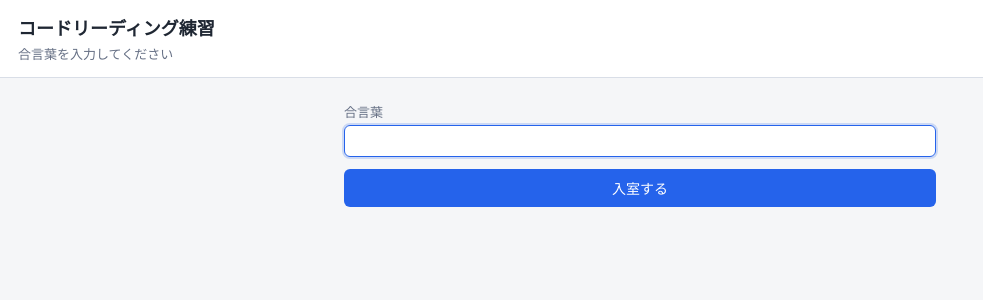
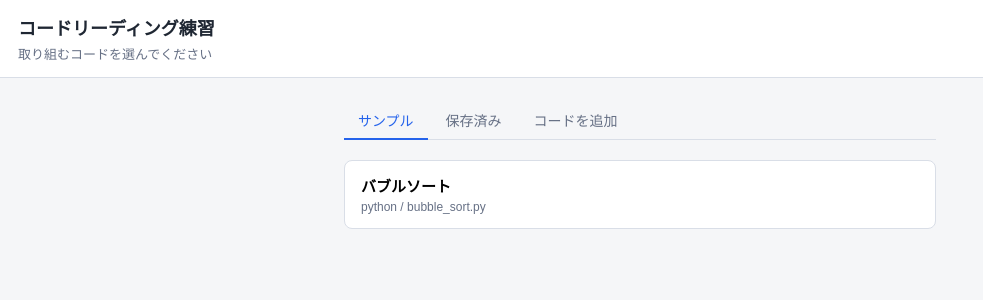
Before and after one commit to Kyono-Aoyagi/chatbot2, a React (Vite) app: page / in a window 1280 px wide. Shown: the top 300 px of the page, without its empty margins (0-983 px from the left). Built offline with nearby package versions, Linux system fonts and the light colour scheme.

Commit message:
Revert "パスワード追加"
This reverts commit 5886a987211899588c16f273bb5cc2147d20d8be.

```diff
--- a/src/App.jsx
+++ b/src/App.jsx
@@ -1,8 +1,7 @@
-import { useEffect, useRef, useState } from 'react'
+import { useRef, useState } from 'react'
 import { PRESET_CODES, createUserCode } from './data/codeLibrary'
 import { STEP_LABELS, getInitialBotMessage, sendToGemini } from './bot/geminiBot'
 import { generateSessionId, logEvent } from './utils/logger'
-import { getStoredAccessCode, setStoredAccessCode, verifyAccessCode } from './utils/accessCode'
 import './styles/global.css'
 
 const USER_CODES_STORAGE_KEY = 'code-reading-tutor.user-codes'
@@ -64,65 +63,6 @@ function CodeBlock({ code }) {
           </div>
         )
       })}
-    </div>
-  )
-}
-
-// ---- AccessGate ----
-
-function AccessGate({ onPass }) {
-  const [code, setCode] = useState('')
-  const [error, setError] = useState('')
-  const [isChecking, setIsChecking] = useState(false)
-
-  const handleSubmit = async (e) => {
-    e.preventDefault()
-    if (!code.trim() || isChecking) return
-
-    setIsChecking(true)
-    setError('')
-
-    try {
-      const ok = await verifyAccessCode(code.trim())
-      if (ok) {
-        setStoredAccessCode(code.trim())
-        onPass()
-      } else {
-        setError('合言葉が正しくありません。')
-      }
-    } catch {
-      setError('確認中にエラーが発生しました。時間をおいて再度お試しください。')
-    } finally {
-      setIsChecking(false)
-    }
-  }
-
-  return (
-    <div className="app">
-      <header className="header">
-        <div>
-          <h1>コードリーディング練習</h1>
-          <p>合言葉を入力してください</p>
-        </div>
-      </header>
-      <main className="selection-main">
-        <form className="paste-form" onSubmit={handleSubmit}>
-          <label className="paste-form__label">
-            合言葉
-            <input
-              type="password"
-              className="paste-form__input"
-              value={code}
-              onChange={e => { setCode(e.target.value); setError('') }}
-              autoFocus
-            />
-          </label>
-          {error && <p className="paste-form__error">{error}</p>}
-          <button type="submit" className="primary-button" disabled={!code.trim() || isChecking}>
-            {isChecking ? '確認中...' : '入室する'}
-          </button>
-        </form>
-      </main>
     </div>
   )
 }
@@ -428,22 +368,9 @@ function ChattingPhase({ activeCode, sessionId, onChangeCode }) {
 // ---- App ----
 
 export default function App() {
-  const [phase, setPhase] = useState('checking') // 'checking' | 'gate' | 'selecting' | 'chatting'
+  const [phase, setPhase] = useState('selecting') // 'selecting' | 'chatting'
   const [activeCode, setActiveCode] = useState(null)
   const [sessionId, setSessionId] = useState(null)
-
-  // 起動時に、以前保存した合言葉がまだ有効かをサーバーに確認し、
-  // 有効ならゲートをスキップする。未保存・無効ならゲートを表示。
-  useEffect(() => {
-    const stored = getStoredAccessCode()
-    if (!stored) {
-      setPhase('gate')
-      return
-    }
-    verifyAccessCode(stored).then(ok => {
-      setPhase(ok ? 'selecting' : 'gate')
-    })
-  }, [])
 
   const handleStart = (codeObj) => {
     const newSessionId = generateSessionId()
@@ -459,14 +386,6 @@ export default function App() {
     setSessionId(null)
   }
 
-  if (phase === 'checking') {
-    return <div className="app" />
-  }
-
-  if (phase === 'gate') {
-    return <AccessGate onPass={() => setPhase('selecting')} />
-  }
-
   if (phase === 'selecting') {
     return <SelectionPhase onStart={handleStart} />
   }
--- a/src/bot/geminiBot.js
+++ b/src/bot/geminiBot.js
@@ -1,5 +1,3 @@
-import { getStoredAccessCode } from '../utils/accessCode'
-
 const API_BASE = '/api'
 
 export const STEPS = [
@@ -44,7 +42,7 @@ export async function sendToGemini({ activeCode, currentStep, userMessage, histo
   const response = await fetch(`${API_BASE}/chat`, {
     method: 'POST',
     headers: { 'Content-Type': 'application/json' },
-    body: JSON.stringify({ activeCode, currentStep, userMessage, history, accessCode: getStoredAccessCode() }),
+    body: JSON.stringify({ activeCode, currentStep, userMessage, history }),
   })
 
   if (!response.ok) {
--- a/src/utils/accessCode.js
+++ /dev/null
@@ -1,30 +0,0 @@
-const ACCESS_CODE_STORAGE_KEY = 'code-reading-tutor.access-code'
-
-export function getStoredAccessCode() {
-  try {
-    return window.localStorage.getItem(ACCESS_CODE_STORAGE_KEY) ?? ''
-  } catch {
-    return ''
-  }
-}
-
-export function setStoredAccessCode(code) {
-  try {
-    window.localStorage.setItem(ACCESS_CODE_STORAGE_KEY, code)
-  } catch {
-    // localStorageが使えない環境でも致命的にはしない
-  }
-}
-
-const API_BASE = '/api'
-
-export async function verifyAccessCode(code) {
-  const response = await fetch(`${API_BASE}/verify-access`, {
-    method: 'POST',
-    headers: { 'Content-Type': 'application/json' },
-    body: JSON.stringify({ accessCode: code }),
-  })
-  if (!response.ok) return false
-  const data = await response.json().catch(() => ({}))
-  return data.ok === true
-}
--- a/src/utils/logger.js
+++ b/src/utils/logger.js
@@ -1,5 +1,4 @@
 const API_BASE = '/api'
-import { getStoredAccessCode } from './accessCode'
 
 export function generateSessionId() {
   return `sess_${Date.now()}_${Math.random().toString(36).slice(2, 8)}`
@@ -10,7 +9,7 @@ export async function logEvent(event) {
     await fetch(`${API_BASE}/log`, {
       method: 'POST',
       headers: { 'Content-Type': 'application/json' },
-      body: JSON.stringify({ ...event, accessCode: getStoredAccessCode() }),
+      body: JSON.stringify(event),
     })
   } catch (error) {
     console.warn('ログ保存に失敗しました', error)
```
Also changed, not shown: api/_lib/accessCode.js (deleted, +0 -8 lines), api/chat.js (+1 -6 lines), api/log.js (+1 -7 lines), api/verify-access.js (deleted, +0 -27 lines).
